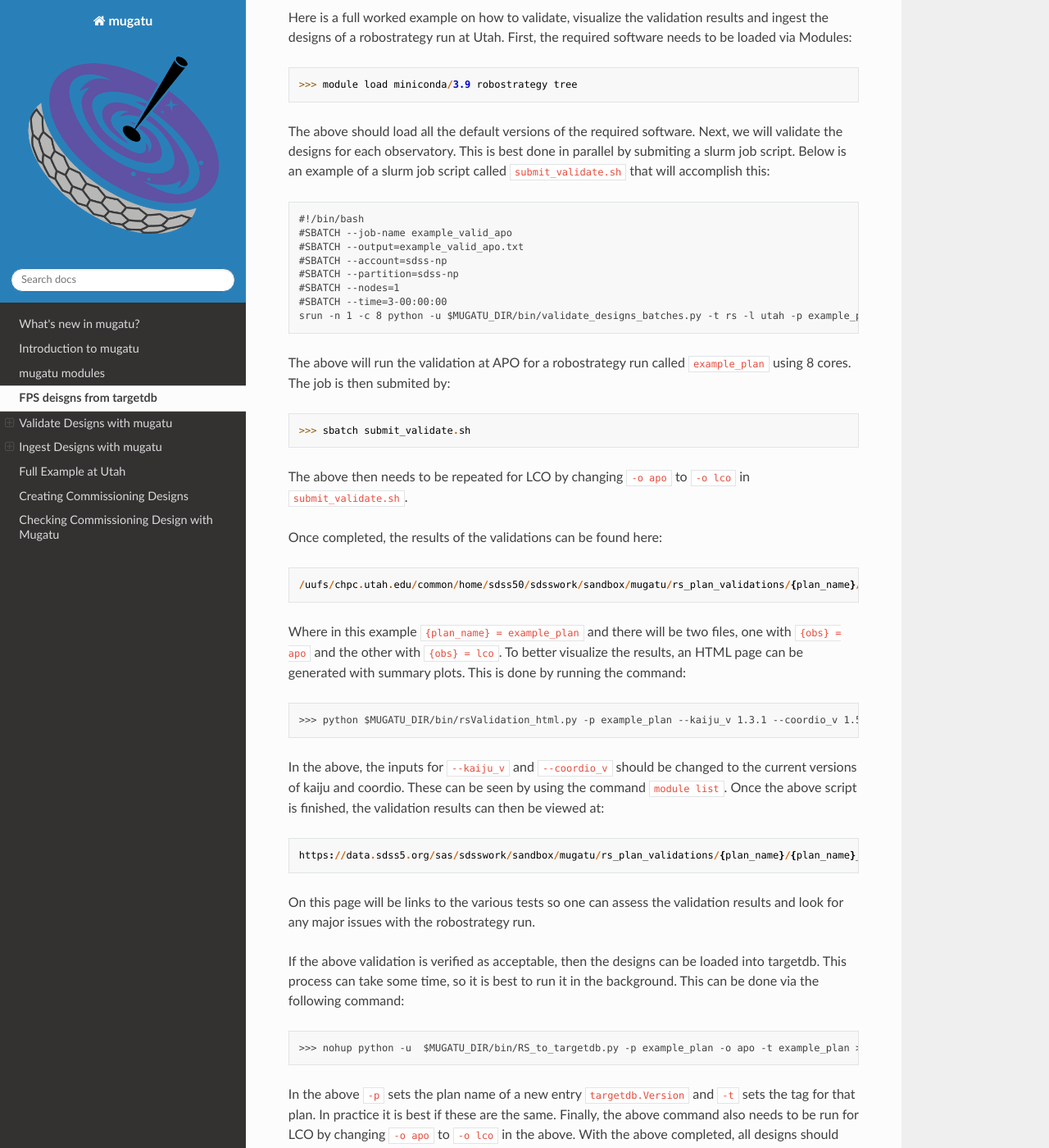
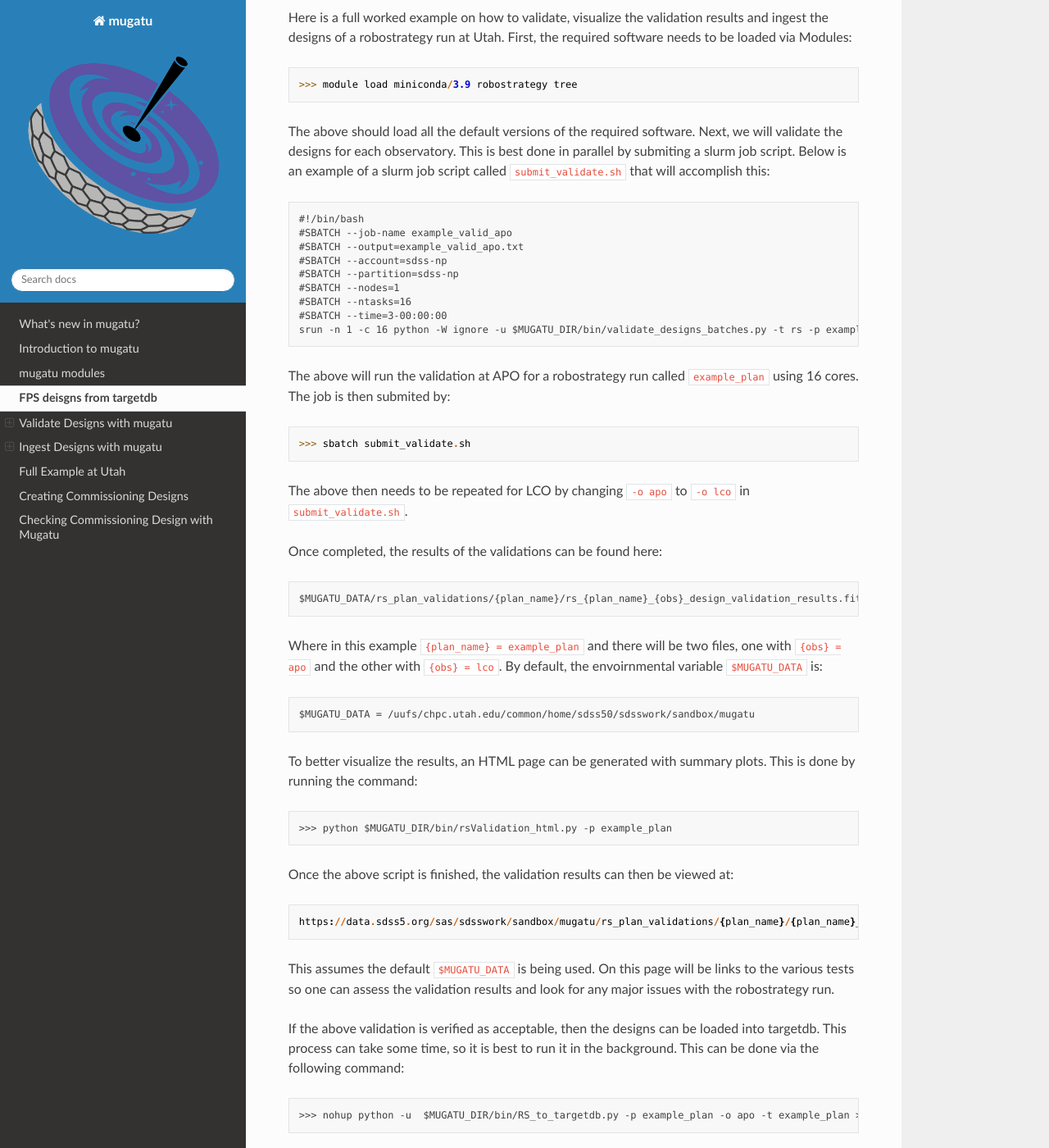
Before and after one commit to sdss/mugatu, a Sphinx documentation site: the page built from docs/sphinx/example.rst, in a window 1280 px wide and 1400 px high, scrolled down 3513 px. Shown: the whole window at 82% size. Built offline with Sphinx 7.4.7 and the Read the Docs theme 2.0.0, drawn with Linux system fonts in a browser that asks for light colours; pages that are not in the unit, such as notebooks, are missing from menus; the version number is read from the project's files by our own code.

Commit message:
update example for running full RS run

```diff
--- a/docs/sphinx/example.rst
+++ b/docs/sphinx/example.rst
@@ -161,10 +161,11 @@ The above should load all the default versions of the required software. Next, w
 	#SBATCH --account=sdss-np
 	#SBATCH --partition=sdss-np
 	#SBATCH --nodes=1
+	#SBATCH --ntasks=16
 	#SBATCH --time=3-00:00:00
-	srun -n 1 -c 8 python -u $MUGATU_DIR/bin/validate_designs_batches.py -t rs -l utah -p example_plan -o apo -n 8
+	srun -n 1 -c 16 python -W ignore -u $MUGATU_DIR/bin/validate_designs_batches.py -t rs -p example_plan -o apo -n 16
 
-The above will run the validation at APO for a robostrategy run called ``example_plan`` using 8 cores. The job is then submited by:
+The above will run the validation at APO for a robostrategy run called ``example_plan`` using 16 cores. The job is then submited by:
 
 	>>> sbatch submit_validate.sh
 
@@ -174,19 +175,25 @@ Once completed, the results of the validations can be found here:
 
 ::
 
-	/uufs/chpc.utah.edu/common/home/sdss50/sdsswork/sandbox/mugatu/rs_plan_validations/{plan_name}/rs_{plan_name}_{obs}_design_validation_results.fits
+	$MUGATU_DATA/rs_plan_validations/{plan_name}/rs_{plan_name}_{obs}_design_validation_results.fits
 
-Where in this example ``{plan_name} = example_plan`` and there will be two files, one with ``{obs} = apo`` and the other with ``{obs} = lco``. To better visualize the results, an HTML page can be generated with summary plots. This is done by running the command:
+Where in this example ``{plan_name} = example_plan`` and there will be two files, one with ``{obs} = apo`` and the other with ``{obs} = lco``. By default, the envoirnmental variable ``$MUGATU_DATA`` is:
 
-	>>> python $MUGATU_DIR/bin/rsValidation_html.py -p example_plan --kaiju_v 1.3.1 --coordio_v 1.5.2
+::
 
-In the above, the inputs for ``--kaiju_v`` and ``--coordio_v`` should be changed to the current versions of kaiju and coordio. These can be seen by using the command ``module list``. Once the above script is finished, the validation results can then be viewed at:
+	$MUGATU_DATA = /uufs/chpc.utah.edu/common/home/sdss50/sdsswork/sandbox/mugatu
+
+To better visualize the results, an HTML page can be generated with summary plots. This is done by running the command:
+
+	>>> python $MUGATU_DIR/bin/rsValidation_html.py -p example_plan
+
+Once the above script is finished, the validation results can then be viewed at:
 
 ::
 
 	https://data.sdss5.org/sas/sdsswork/sandbox/mugatu/rs_plan_validations/{plan_name}/{plan_name}_validation.html
 
-On this page will be links to the various tests so one can assess the validation results and look for any major issues with the robostrategy run.
+This assumes the default ``$MUGATU_DATA`` is being used. On this page will be links to the various tests so one can assess the validation results and look for any major issues with the robostrategy run.
 
 If the above validation is verified as acceptable, then the designs can be loaded into targetdb. This process can take some time, so it is best to run it in the background. This can be done via the following command:
 
```
